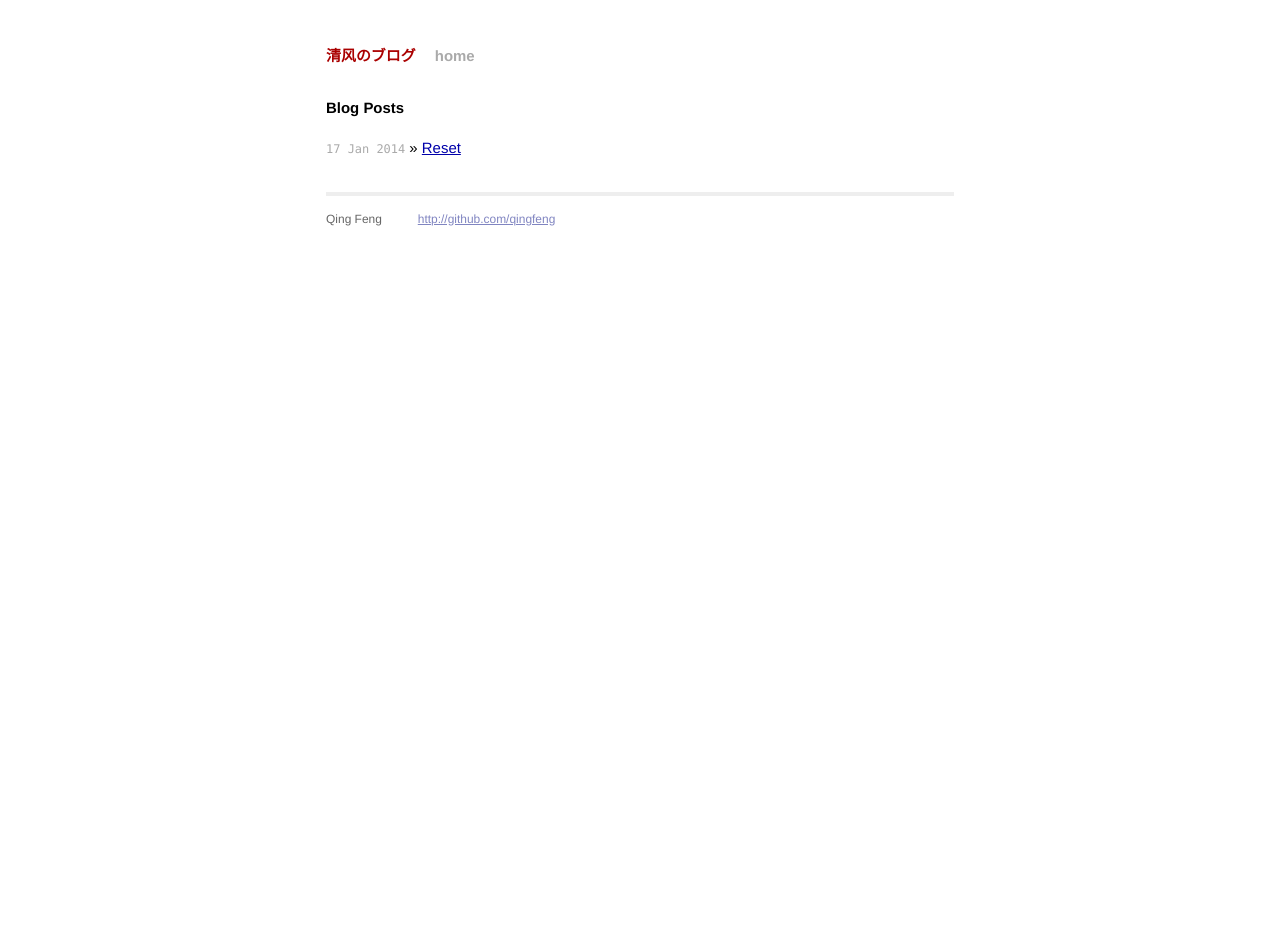
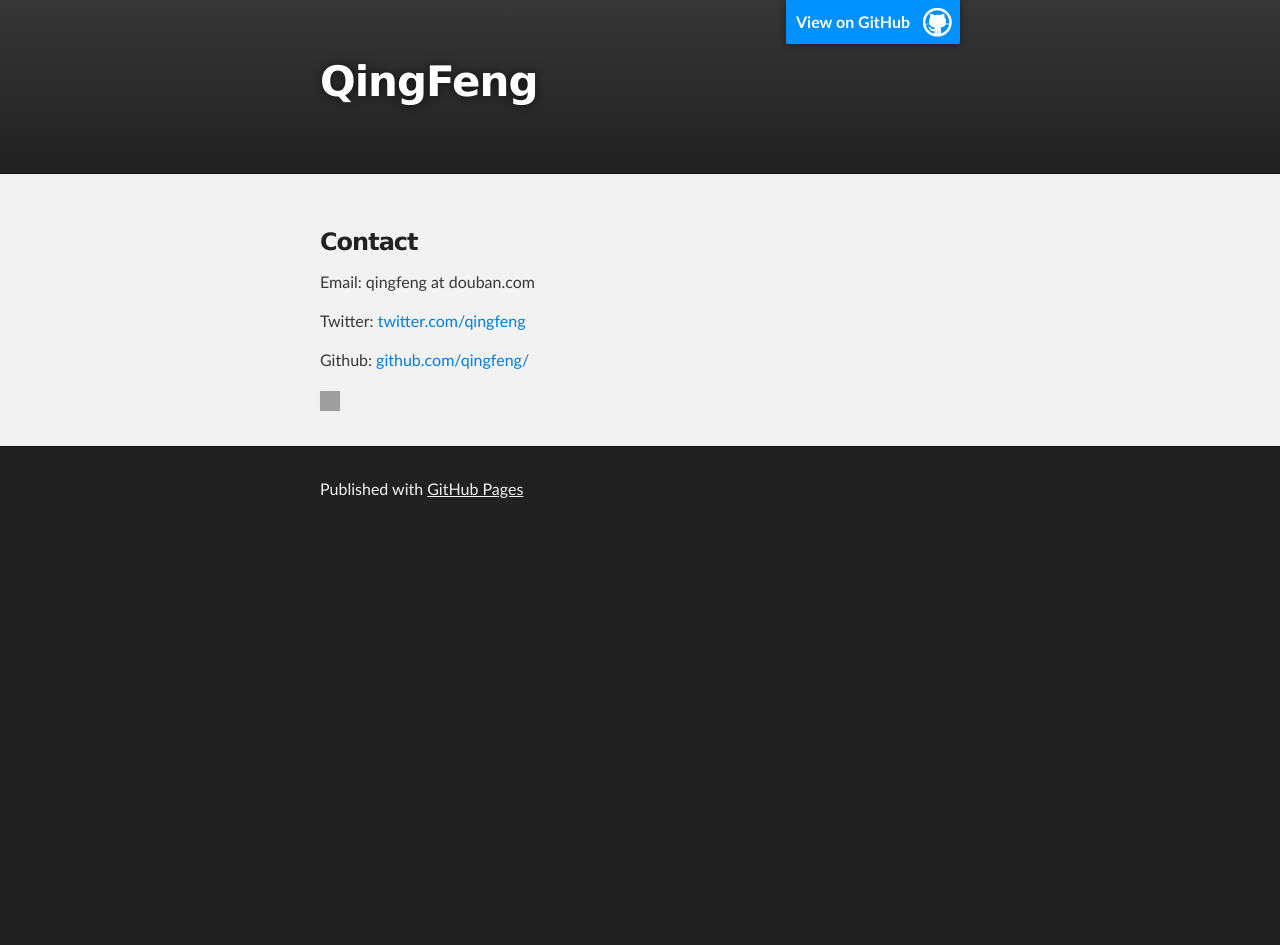
Before and after one commit to qingfeng/qingfeng.github.io, a Jekyll site: the page index.html, which Jekyll copies as it is, in a window 1280 px wide. Built offline with Jekyll 4.4.1, drawn with Linux system fonts in a browser that asks for light colours; Markdown is read by kramdown in place of the engine named in the settings; after the commit the page ends 900 px from its top, so only the background shows below that; grey boxes are pictures that could not be loaded.

Commit message:
Replace master branch with page content via GitHub

```diff
--- a/index.html
+++ b/index.html
@@ -1,13 +1,53 @@
----
-layout: default
-title: QingFeng の ブログ
----
+<!DOCTYPE html>
+<html>
 
-<div id="home">
-  <h1>Blog Posts</h1>
-  <ul class="posts">
-    {% for post in site.posts %}
-      <li><span>{{ post.date | date_to_string }}</span> &raquo; <a href="{{ post.url }}">{{ post.title }}</a></li>
-    {% endfor %}
-  </ul>
-</div>
+  <head>
+    <meta charset='utf-8' />
+    <meta http-equiv="X-UA-Compatible" content="chrome=1" />
+    <meta name="description" content="QingFeng : " />
+
+    <link rel="stylesheet" type="text/css" media="screen" href="stylesheets/stylesheet.css">
+
+    <title>QingFeng</title>
+  </head>
+
+  <body>
+
+    <!-- HEADER -->
+    <div id="header_wrap" class="outer">
+        <header class="inner">
+          <a id="forkme_banner" href="https://github.com/qingfeng">View on GitHub</a>
+
+          <h1 id="project_title">QingFeng</h1>
+          <h2 id="project_tagline"></h2>
+
+        </header>
+    </div>
+
+    <!-- MAIN CONTENT -->
+    <div id="main_content_wrap" class="outer">
+      <section id="main_content" class="inner">
+        <h3>
+<a name="contact" class="anchor" href="#contact"><span class="octicon octicon-link"></span></a>Contact</h3>
+
+<p>Email: qingfeng at douban.com</p>
+
+<p>Twitter: <a href="https://twitter.com/qingfeng">twitter.com/qingfeng</a></p>
+
+<p>Github: <a href="http://github.com/qingfeng/">github.com/qingfeng/</a></p>
+
+<p><img class="emoji" title=":beer:" alt=":beer:" src="https://github.global.ssl.fastly.net/images/icons/emoji/beer.png" height="20" width="20" align="absmiddle"></p>
+      </section>
+    </div>
+
+    <!-- FOOTER  -->
+    <div id="footer_wrap" class="outer">
+      <footer class="inner">
+        <p>Published with <a href="http://pages.github.com">GitHub Pages</a></p>
+      </footer>
+    </div>
+
+
+
+  </body>
+</html>
--- /dev/null
+++ b/javascripts/main.js
@@ -0,0 +1 @@
+console.log('This would be the main JS file.');
--- /dev/null
+++ b/params.json
@@ -0,0 +1 @@
+{"name":"QingFeng","tagline":"","body":"### Contact\r\n\r\nEmail: qingfeng at douban.com\r\n\r\nTwitter: [twitter.com/qingfeng](https://twitter.com/qingfeng)\r\n\r\nGithub: [github.com/qingfeng/](http://github.com/qingfeng/)\r\n\r\n:beer:","google":"","note":"Don't delete this file! It's used internally to help with page regeneration."}
--- /dev/null
+++ b/stylesheets/pygment_trac.css
@@ -0,0 +1,70 @@
+.highlight .hll { background-color: #ffffcc }
+.highlight  { background: #f0f3f3; }
+.highlight .c { color: #0099FF; font-style: italic } /* Comment */
+.highlight .err { color: #AA0000; background-color: #FFAAAA } /* Error */
+.highlight .k { color: #006699; font-weight: bold } /* Keyword */
+.highlight .o { color: #555555 } /* Operator */
+.highlight .cm { color: #0099FF; font-style: italic } /* Comment.Multiline */
+.highlight .cp { color: #009999 } /* Comment.Preproc */
+.highlight .c1 { color: #0099FF; font-style: italic } /* Comment.Single */
+.highlight .cs { color: #0099FF; font-weight: bold; font-style: italic } /* Comment.Special */
+.highlight .gd { background-color: #FFCCCC; border: 1px solid #CC0000 } /* Generic.Deleted */
+.highlight .ge { font-style: italic } /* Generic.Emph */
+.highlight .gr { color: #FF0000 } /* Generic.Error */
+.highlight .gh { color: #003300; font-weight: bold } /* Generic.Heading */
+.highlight .gi { background-color: #CCFFCC; border: 1px solid #00CC00 } /* Generic.Inserted */
+.highlight .go { color: #AAAAAA } /* Generic.Output */
+.highlight .gp { color: #000099; font-weight: bold } /* Generic.Prompt */
+.highlight .gs { font-weight: bold } /* Generic.Strong */
+.highlight .gu { color: #003300; font-weight: bold } /* Generic.Subheading */
+.highlight .gt { color: #99CC66 } /* Generic.Traceback */
+.highlight .kc { color: #006699; font-weight: bold } /* Keyword.Constant */
+.highlight .kd { color: #006699; font-weight: bold } /* Keyword.Declaration */
+.highlight .kn { color: #006699; font-weight: bold } /* Keyword.Namespace */
+.highlight .kp { color: #006699 } /* Keyword.Pseudo */
+.highlight .kr { color: #006699; font-weight: bold } /* Keyword.Reserved */
+.highlight .kt { color: #007788; font-weight: bold } /* Keyword.Type */
+.highlight .m { color: #FF6600 } /* Literal.Number */
+.highlight .s { color: #CC3300 } /* Literal.String */
+.highlight .na { color: #330099 } /* Name.Attribute */
+.highlight .nb { color: #336666 } /* Name.Builtin */
+.highlight .nc { color: #00AA88; font-weight: bold } /* Name.Class */
+.highlight .no { color: #336600 } /* Name.Constant */
+.highlight .nd { color: #9999FF } /* Name.Decorator */
+.highlight .ni { color: #999999; font-weight: bold } /* Name.Entity */
+.highlight .ne { color: #CC0000; font-weight: bold } /* Name.Exception */
+.highlight .nf { color: #CC00FF } /* Name.Function */
+.highlight .nl { color: #9999FF } /* Name.Label */
+.highlight .nn { color: #00CCFF; font-weight: bold } /* Name.Namespace */
+.highlight .nt { color: #330099; font-weight: bold } /* Name.Tag */
+.highlight .nv { color: #003333 } /* Name.Variable */
+.highlight .ow { color: #000000; font-weight: bold } /* Operator.Word */
+.highlight .w { color: #bbbbbb } /* Text.Whitespace */
+.highlight .mf { color: #FF6600 } /* Literal.Number.Float */
+.highlight .mh { color: #FF6600 } /* Literal.Number.Hex */
+.highlight .mi { color: #FF6600 } /* Literal.Number.Integer */
+.highlight .mo { color: #FF6600 } /* Literal.Number.Oct */
+.highlight .sb { color: #CC3300 } /* Literal.String.Backtick */
+.highlight .sc { color: #CC3300 } /* Literal.String.Char */
+.highlight .sd { color: #CC3300; font-style: italic } /* Literal.String.Doc */
+.highlight .s2 { color: #CC3300 } /* Literal.String.Double */
+.highlight .se { color: #CC3300; font-weight: bold } /* Literal.String.Escape */
+.highlight .sh { color: #CC3300 } /* Literal.String.Heredoc */
+.highlight .si { color: #AA0000 } /* Literal.String.Interpol */
+.highlight .sx { color: #CC3300 } /* Literal.String.Other */
+.highlight .sr { color: #33AAAA } /* Literal.String.Regex */
+.highlight .s1 { color: #CC3300 } /* Literal.String.Single */
+.highlight .ss { color: #FFCC33 } /* Literal.String.Symbol */
+.highlight .bp { color: #336666 } /* Name.Builtin.Pseudo */
+.highlight .vc { color: #003333 } /* Name.Variable.Class */
+.highlight .vg { color: #003333 } /* Name.Variable.Global */
+.highlight .vi { color: #003333 } /* Name.Variable.Instance */
+.highlight .il { color: #FF6600 } /* Literal.Number.Integer.Long */
+
+.type-csharp .highlight .k { color: #0000FF }
+.type-csharp .highlight .kt { color: #0000FF }
+.type-csharp .highlight .nf { color: #000000; font-weight: normal }
+.type-csharp .highlight .nc { color: #2B91AF }
+.type-csharp .highlight .nn { color: #000000 }
+.type-csharp .highlight .s { color: #A31515 }
+.type-csharp .highlight .sc { color: #A31515 }
--- /dev/null
+++ b/stylesheets/stylesheet.css
@@ -0,0 +1,423 @@
+/*******************************************************************************
+Slate Theme for GitHub Pages
+by Jason Costello, @jsncostello
+*******************************************************************************/
+
+@import url(pygment_trac.css);
+
+/*******************************************************************************
+MeyerWeb Reset
+*******************************************************************************/
+
+html, body, div, span, applet, object, iframe,
+h1, h2, h3, h4, h5, h6, p, blockquote, pre,
+a, abbr, acronym, address, big, cite, code,
+del, dfn, em, img, ins, kbd, q, s, samp,
+small, strike, strong, sub, sup, tt, var,
+b, u, i, center,
+dl, dt, dd, ol, ul, li,
+fieldset, form, label, legend,
+table, caption, tbody, tfoot, thead, tr, th, td,
+article, aside, canvas, details, embed,
+figure, figcaption, footer, header, hgroup,
+menu, nav, output, ruby, section, summary,
+time, mark, audio, video {
+  margin: 0;
+  padding: 0;
+  border: 0;
+  font: inherit;
+  vertical-align: baseline;
+}
+
+/* HTML5 display-role reset for older browsers */
+article, aside, details, figcaption, figure,
+footer, header, hgroup, menu, nav, section {
+  display: block;
+}
+
+ol, ul {
+  list-style: none;
+}
+
+table {
+  border-collapse: collapse;
+  border-spacing: 0;
+}
+
+/*******************************************************************************
+Theme Styles
+*******************************************************************************/
+
+body {
+  box-sizing: border-box;
+  color:#373737;
+  background: #212121;
+  font-size: 16px;
+  font-family: 'Myriad Pro', Calibri, Helvetica, Arial, sans-serif;
+  line-height: 1.5;
+  -webkit-font-smoothing: antialiased;
+}
+
+h1, h2, h3, h4, h5, h6 {
+  margin: 10px 0;
+  font-weight: 700;
+  color:#222222;
+  font-family: 'Lucida Grande', 'Calibri', Helvetica, Arial, sans-serif;
+  letter-spacing: -1px;
+}
+
+h1 {
+  font-size: 36px;
+  font-weight: 700;
+}
+
+h2 {
+  padding-bottom: 10px;
+  font-size: 32px;
+  background: url('../images/bg_hr.png') repeat-x bottom;
+}
+
+h3 {
+  font-size: 24px;
+}
+
+h4 {
+  font-size: 21px;
+}
+
+h5 {
+  font-size: 18px;
+}
+
+h6 {
+  font-size: 16px;
+}
+
+p {
+  margin: 10px 0 15px 0;
+}
+
+footer p {
+  color: #f2f2f2;
+}
+
+a {
+  text-decoration: none;
+  color: #007edf;
+  text-shadow: none;
+
+  transition: color 0.5s ease;
+  transition: text-shadow 0.5s ease;
+  -webkit-transition: color 0.5s ease;
+  -webkit-transition: text-shadow 0.5s ease;
+  -moz-transition: color 0.5s ease;
+  -moz-transition: text-shadow 0.5s ease;
+  -o-transition: color 0.5s ease;
+  -o-transition: text-shadow 0.5s ease;
+  -ms-transition: color 0.5s ease;
+  -ms-transition: text-shadow 0.5s ease;
+}
+
+a:hover, a:focus {text-decoration: underline;}
+
+footer a {
+  color: #F2F2F2;
+  text-decoration: underline;
+}
+
+em {
+  font-style: italic;
+}
+
+strong {
+  font-weight: bold;
+}
+
+img {
+  position: relative;
+  margin: 0 auto;
+  max-width: 739px;
+  padding: 5px;
+  margin: 10px 0 10px 0;
+  border: 1px solid #ebebeb;
+
+  box-shadow: 0 0 5px #ebebeb;
+  -webkit-box-shadow: 0 0 5px #ebebeb;
+  -moz-box-shadow: 0 0 5px #ebebeb;
+  -o-box-shadow: 0 0 5px #ebebeb;
+  -ms-box-shadow: 0 0 5px #ebebeb;
+}
+
+p img {
+  display: inline;
+  margin: 0;
+  padding: 0;
+  vertical-align: middle;
+  text-align: center;
+  border: none;
+}
+
+pre, code {
+  width: 100%;
+  color: #222;
+  background-color: #fff;
+
+  font-family: Monaco, "Bitstream Vera Sans Mono", "Lucida Console", Terminal, monospace;
+  font-size: 14px;
+
+  border-radius: 2px;
+  -moz-border-radius: 2px;
+  -webkit-border-radius: 2px;
+}
+
+pre {
+  width: 100%;
+  padding: 10px;
+  box-shadow: 0 0 10px rgba(0,0,0,.1);
+  overflow: auto;
+}
+
+code {
+  padding: 3px;
+  margin: 0 3px;
+  box-shadow: 0 0 10px rgba(0,0,0,.1);
+}
+
+pre code {
+  display: block;
+  box-shadow: none;
+}
+
+blockquote {
+  color: #666;
+  margin-bottom: 20px;
+  padding: 0 0 0 20px;
+  border-left: 3px solid #bbb;
+}
+
+
+ul, ol, dl {
+  margin-bottom: 15px
+}
+
+ul {
+  list-style: inside;
+  padding-left: 20px;
+}
+
+ol {
+  list-style: decimal inside;
+  padding-left: 20px;
+}
+
+dl dt {
+  font-weight: bold;
+}
+
+dl dd {
+  padding-left: 20px;
+  font-style: italic;
+}
+
+dl p {
+  padding-left: 20px;
+  font-style: italic;
+}
+
+hr {
+  height: 1px;
+  margin-bottom: 5px;
+  border: none;
+  background: url('../images/bg_hr.png') repeat-x center;
+}
+
+table {
+  border: 1px solid #373737;
+  margin-bottom: 20px;
+  text-align: left;
+ }
+
+th {
+  font-family: 'Lucida Grande', 'Helvetica Neue', Helvetica, Arial, sans-serif;
+  padding: 10px;
+  background: #373737;
+  color: #fff;
+ }
+
+td {
+  padding: 10px;
+  border: 1px solid #373737;
+ }
+
+form {
+  background: #f2f2f2;
+  padding: 20px;
+}
+
+/*******************************************************************************
+Full-Width Styles
+*******************************************************************************/
+
+.outer {
+  width: 100%;
+}
+
+.inner {
+  position: relative;
+  max-width: 640px;
+  padding: 20px 10px;
+  margin: 0 auto;
+}
+
+#forkme_banner {
+  display: block;
+  position: absolute;
+  top:0;
+  right: 10px;
+  z-index: 10;
+  padding: 10px 50px 10px 10px;
+  color: #fff;
+  background: url('../images/blacktocat.png') #0090ff no-repeat 95% 50%;
+  font-weight: 700;
+  box-shadow: 0 0 10px rgba(0,0,0,.5);
+  border-bottom-left-radius: 2px;
+  border-bottom-right-radius: 2px;
+}
+
+#header_wrap {
+  background: #212121;
+  background: -moz-linear-gradient(top, #373737, #212121);
+  background: -webkit-linear-gradient(top, #373737, #212121);
+  background: -ms-linear-gradient(top, #373737, #212121);
+  background: -o-linear-gradient(top, #373737, #212121);
+  background: linear-gradient(top, #373737, #212121);
+}
+
+#header_wrap .inner {
+  padding: 50px 10px 30px 10px;
+}
+
+#project_title {
+  margin: 0;
+  color: #fff;
+  font-size: 42px;
+  font-weight: 700;
+  text-shadow: #111 0px 0px 10px;
+}
+
+#project_tagline {
+  color: #fff;
+  font-size: 24px;
+  font-weight: 300;
+  background: none;
+  text-shadow: #111 0px 0px 10px;
+}
+
+#downloads {
+  position: absolute;
+  width: 210px;
+  z-index: 10;
+  bottom: -40px;
+  right: 0;
+  height: 70px;
+  background: url('../images/icon_download.png') no-repeat 0% 90%;
+}
+
+.zip_download_link {
+  display: block;
+  float: right;
+  width: 90px;
+  height:70px;
+  text-indent: -5000px;
+  overflow: hidden;
+  background: url(../images/sprite_download.png) no-repeat bottom left;
+}
+
+.tar_download_link {
+  display: block;
+  float: right;
+  width: 90px;
+  height:70px;
+  text-indent: -5000px;
+  overflow: hidden;
+  background: url(../images/sprite_download.png) no-repeat bottom right;
+  margin-left: 10px;
+}
+
+.zip_download_link:hover {
+  background: url(../images/sprite_download.png) no-repeat top left;
+}
+
+.tar_download_link:hover {
+  background: url(../images/sprite_download.png) no-repeat top right;
+}
+
+#main_content_wrap {
+  background: #f2f2f2;
+  border-top: 1px solid #111;
+  border-bottom: 1px solid #111;
+}
+
+#main_content {
+  padding-top: 40px;
+}
+
+#footer_wrap {
+  background: #212121;
+}
+
+
+
+/*******************************************************************************
+Small Device Styles
+*******************************************************************************/
+
+@media screen and (max-width: 480px) {
+  body {
+    font-size:14px;
+  }
+
+  #downloads {
+    display: none;
+  }
+
+  .inner {
+    min-width: 320px;
+    max-width: 480px;
+  }
+
+  #project_title {
+  font-size: 32px;
+  }
+
+  h1 {
+    font-size: 28px;
+  }
+
+  h2 {
+    font-size: 24px;
+  }
+
+  h3 {
+    font-size: 21px;
+  }
+
+  h4 {
+    font-size: 18px;
+  }
+
+  h5 {
+    font-size: 14px;
+  }
+
+  h6 {
+    font-size: 12px;
+  }
+
+  code, pre {
+    min-width: 320px;
+    max-width: 480px;
+    font-size: 11px;
+  }
+
+}
```
Also changed, not shown: images/bg_hr.png (added), images/blacktocat.png (added), images/icon_download.png (added), images/sprite_download.png (added).
